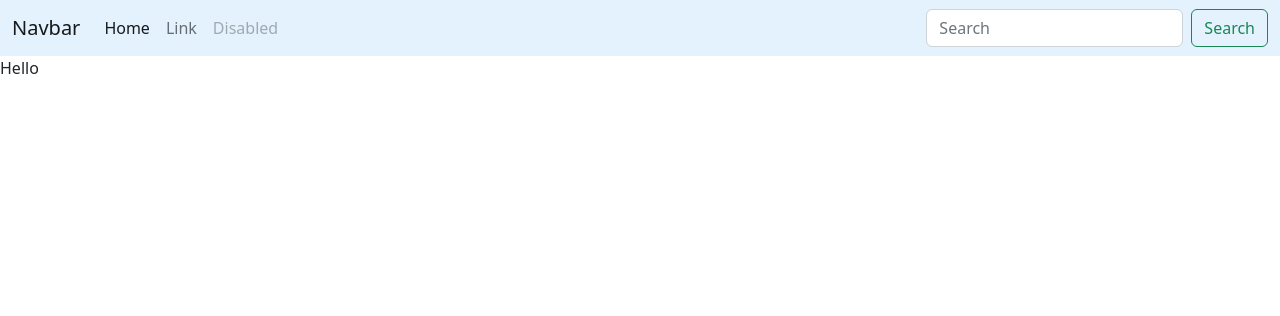
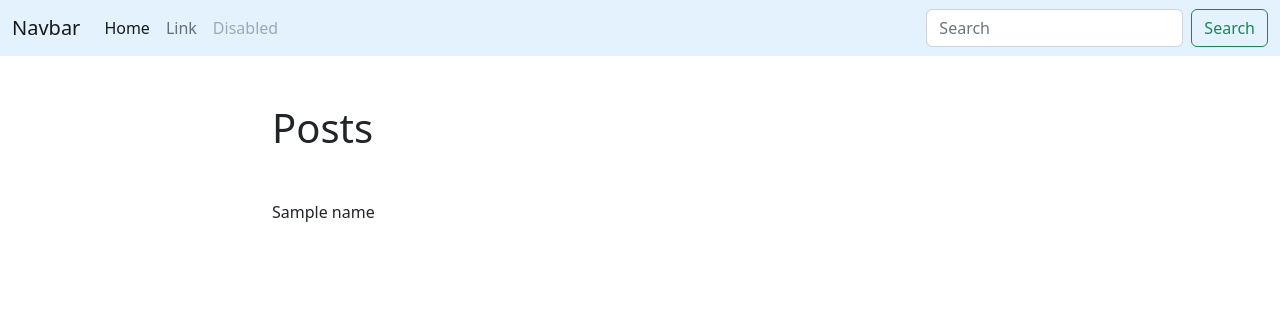
Before and after one commit to lovepythonandyou/Blod_app, a Django app: template blog/templates/blog/index.html in a window 1280 px wide. Shown: the top 316 px of the page. Run offline with Django 4.2, Linux system fonts and the light colour scheme; the template is opened without the code that fills it: most values are stand-ins (such as "Sample title", 1, 10 or a date in 2020); parts of the project's set-up code (start-up, migrations or seed data) failed here and were passed over.

Commit message:
add files base.html, add line in settings

```diff
--- /dev/null
+++ b/blog/templates/blog/base_blog.html
@@ -0,0 +1 @@
+{% extends 'base.html' %}
--- a/blog/templates/blog/index.html
+++ b/blog/templates/blog/index.html
@@ -1 +1,17 @@
-{% extends 'blog/base.html' %}
+{% extends 'blog/base_blog.html' %}
+
+{% block title %}
+    Posts list
+{% endblock %}
+
+{% block content %}
+    <h1 class="mb-5">
+        Posts
+    </h1>
+    {% for name in names %}
+        <p>
+            {{ name }}
+        </p>
+    {% endfor %}
+
+{% endblock %}
--- a/blog/views.py
+++ b/blog/views.py
@@ -3,7 +3,7 @@ from django.http import HttpResponse
 
 
 def posts_list(request):
-    name = 'Mane'
-    return render(request, 'blog/base.html', context={
-        'name': name
+    names = ['Mane', 'Egor', 'Katya']
+    return render(request, 'blog/index.html', context={
+        'names': names
     })
--- a/blog_proj/settings.py
+++ b/blog_proj/settings.py
@@ -9,7 +9,7 @@ https://docs.djangoproject.com/en/4.1/topics/settings/
 For the full list of settings and their values, see
 https://docs.djangoproject.com/en/4.1/ref/settings/
 """
-
+import os.path
 from pathlib import Path
 
 # Build paths inside the project like this: BASE_DIR / 'subdir'.
@@ -55,7 +55,9 @@ ROOT_URLCONF = 'blog_proj.urls'
 TEMPLATES = [
     {
         'BACKEND': 'django.template.backends.django.DjangoTemplates',
-        'DIRS': [],
+        'DIRS': [
+            os.path.join(BASE_DIR, 'templates')
+        ],
         'APP_DIRS': True,
         'OPTIONS': {
             'context_processors': [
--- a/blog/templates/blog/base.html
+++ b/templates/base.html
@@ -40,9 +40,15 @@
     </div>
 </nav>
 
-{% block content %}
-    Hello
-{% endblock %}
+    <div class="container mt-5">
+        <div class="row">
+            <div class="col-6 offset-md-2">
+                {% block content %}
+                    Hello
+                {% endblock %}
+            </div>
+        </div>
+    </div>
 
 </body>
 </html>
```
